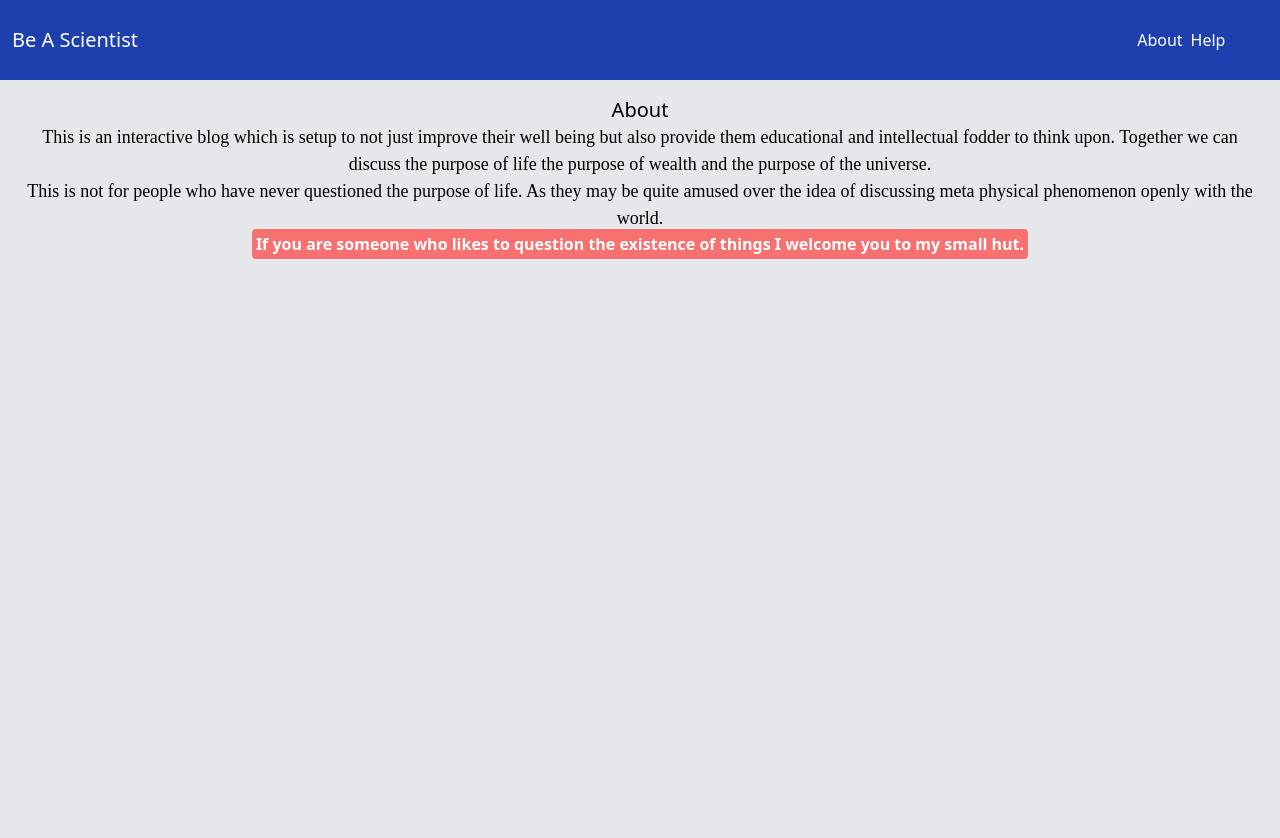
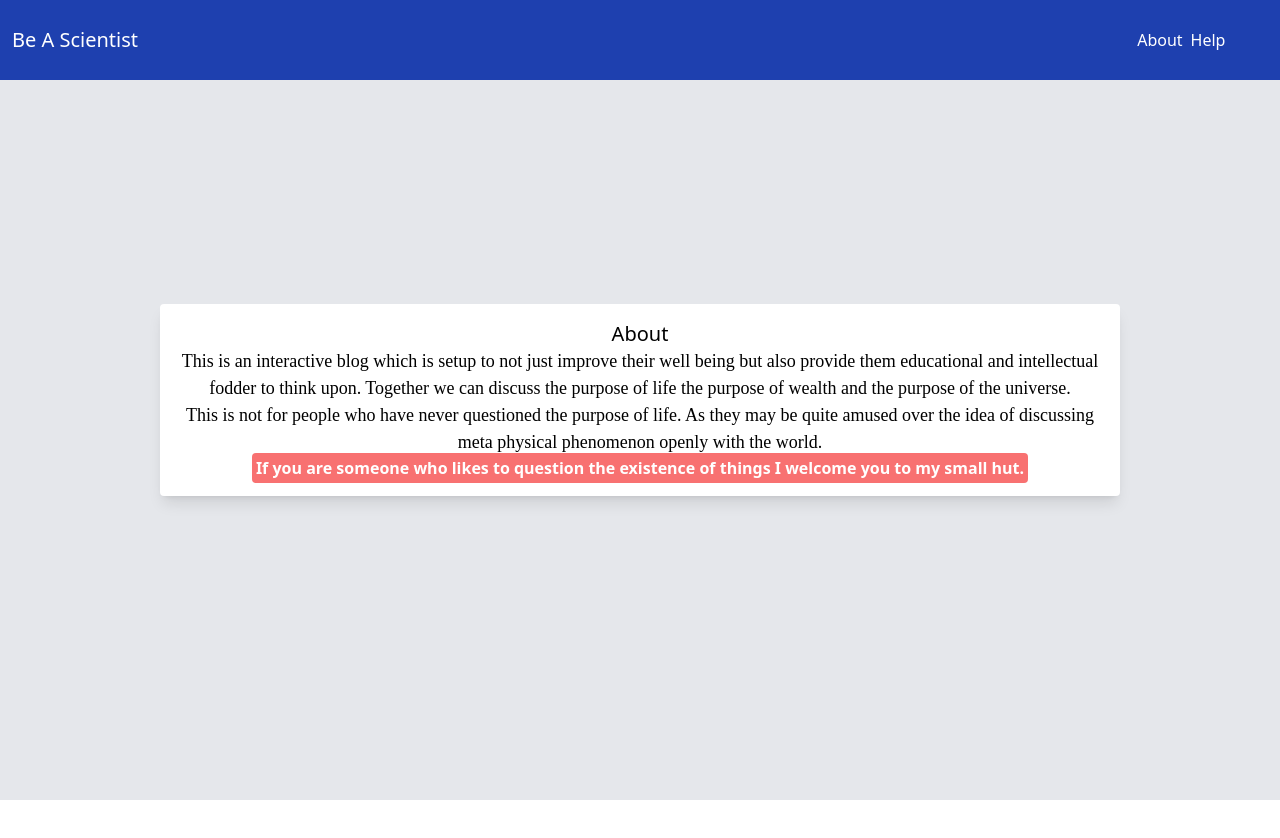
Before and after one commit to Ishan-pro/Be-a-sceintist, a React (Vite) app: page /about in a window 1280 px wide. Shown: the top 838 px of the page. After the commit the page ends 800 px from the top, so only its background shows below. Built offline with nearby package versions, Linux system fonts and the light colour scheme; no server answers; a web font is replaced by a local one.

Commit message:
Improved layout of the app

```diff
--- a/src/App.tsx
+++ b/src/App.tsx
@@ -4,7 +4,7 @@ import { About, Help, Home, Postdetail} from './pages'
 
 const Navbar = () => {
   return (
-    <nav className='bg-blue-800 p-3 text-white flex h-20 items-center'>
+    <nav className='bg-blue-800 p-3 text-white flex h-20 items-center lg:absolute lg:top-0 lg:left-0 w-full'>
       <h1 className='text-xl flex-1' >
        <a href="/" >Be A Scientist</a>
       </h1>
@@ -21,7 +21,7 @@ function App() {
   return (
     <>
     <Navbar/>
-    <main className='bg-gray-200 h-screen'>
+    <main className='bg-gray-200 h-screen lg:grid lg:place-items-center'>
 
     <Routes>
       <Route path='/about' element={<About/>}/>
--- a/src/pages/About.tsx
+++ b/src/pages/About.tsx
@@ -2,7 +2,7 @@ import React from 'react'
 
 export default function About() {
   return (
-    <div className='p-4 text-center'>
+    <div className='p-4 text-center bg-white rounded shadow-lg w-3/4'>
       <h1 className='text-xl'>About</h1>
       <p>
         This is an interactive blog which is setup to not just improve their well being but also provide them educational and intellectual fodder to think upon.
--- a/src/pages/Home.tsx
+++ b/src/pages/Home.tsx
@@ -7,10 +7,10 @@ export default function Home() {
         () => {fetchPosts().then(res => setPosts(res))}, []
     )
     return (
-    <div className='lg:grid lg:grid-cols-2'>
-        <img className="col-span-1" src={"https://lh3.googleusercontent.com/8kEQ-JBg7ggq9ZzU8rzbNX2iZCcwVsDjkFe-JLHbk-HAh4fuae-2X-mX65qlcRD5_WgweqMy24U3QgetTM5YCazSGjQL2n98f1X3L4EBh55a0ELX8Ccz8iGbjlSxNUdUQwp-DtMg7EtJ9KXvlSWIv_wvRfzhWUJHAwQmseQAaS4qD6sD5f9ATg91eeok6P3YiPi4jImijtX955sS9xzXG2ySbA3IUPTlAATp1GtYM2d6pjCUCNp0HvHkJGQfhqT6MgjUuyH8a5RCzvGRQbnyhZ1567L_7bXBVnlg9Y1ne-91s6_0vPJweiJKfmHRUdSg6N7AaVNCRUAo_6h7c26jSj362Zvb8eF3GmQb0eztZ8lfsuPYyXjeC3uS6M72aT08wFujZeO-dc8d4Y2h7O15mADSPrUoJ-LZ0CgodXIMA__Vmr_x1FQbppHH4bjSNtE2YmXZd5pGSQcKnRmODxn8QIVzm4syabfBGv3Y6gmjorAFB1CluA9tpIkXnGxN95ltigE64H-SHTMTyYX8gIh1ezJQzHsdBWjbiqB1wf1LqKaCwSElnyRlo4SLK7_WQGCzJfahWshE2RWo_G8Po1uSB-q7uyh7lfEyjASRT61vIi2JWs-oa-Tw7id6EtCJdrkD7LzrpcwFWYxoDkeEhj3vxPAjZdYmMyQ5YdLs_CKhx30vLAYoy5bqgyGYkXJxTt0EfpjvPmi6_wCRhoVaeXQXtiDyGZbaemtrRUO7yME7pNvBaP5GxlkS_-o3XUFLrEEj6nryhJPejL9r4mDxQ2eE0UrzBluT4api2ihLNs4Ru21p7S1uJjbkkTwlpx4YIvmFNbk_iDdaF9-oQTVJb8yilFFQCoi0THvToyHQNKi7gBPmI5d0kEBF2sKk7_J-ecVGIQvoiwetZifWQSnQLDyAkVGuWoGuBSJZ8dZPRFMuCp6YBWhm=s577-no?authuser=0"} alt="Beethoven writing a book" />
-        <main className='col-span-1 p-4 bg-white'>
-            <h1 className='text-xl'>Blog Posts </h1>
+    <div className=''>
+        {/* <img className="col-span-1" src={"https://lh3.googleusercontent.com/8kEQ-JBg7ggq9ZzU8rzbNX2iZCcwVsDjkFe-JLHbk-HAh4fuae-2X-mX65qlcRD5_WgweqMy24U3QgetTM5YCazSGjQL2n98f1X3L4EBh55a0ELX8Ccz8iGbjlSxNUdUQwp-DtMg7EtJ9KXvlSWIv_wvRfzhWUJHAwQmseQAaS4qD6sD5f9ATg91eeok6P3YiPi4jImijtX955sS9xzXG2ySbA3IUPTlAATp1GtYM2d6pjCUCNp0HvHkJGQfhqT6MgjUuyH8a5RCzvGRQbnyhZ1567L_7bXBVnlg9Y1ne-91s6_0vPJweiJKfmHRUdSg6N7AaVNCRUAo_6h7c26jSj362Zvb8eF3GmQb0eztZ8lfsuPYyXjeC3uS6M72aT08wFujZeO-dc8d4Y2h7O15mADSPrUoJ-LZ0CgodXIMA__Vmr_x1FQbppHH4bjSNtE2YmXZd5pGSQcKnRmODxn8QIVzm4syabfBGv3Y6gmjorAFB1CluA9tpIkXnGxN95ltigE64H-SHTMTyYX8gIh1ezJQzHsdBWjbiqB1wf1LqKaCwSElnyRlo4SLK7_WQGCzJfahWshE2RWo_G8Po1uSB-q7uyh7lfEyjASRT61vIi2JWs-oa-Tw7id6EtCJdrkD7LzrpcwFWYxoDkeEhj3vxPAjZdYmMyQ5YdLs_CKhx30vLAYoy5bqgyGYkXJxTt0EfpjvPmi6_wCRhoVaeXQXtiDyGZbaemtrRUO7yME7pNvBaP5GxlkS_-o3XUFLrEEj6nryhJPejL9r4mDxQ2eE0UrzBluT4api2ihLNs4Ru21p7S1uJjbkkTwlpx4YIvmFNbk_iDdaF9-oQTVJb8yilFFQCoi0THvToyHQNKi7gBPmI5d0kEBF2sKk7_J-ecVGIQvoiwetZifWQSnQLDyAkVGuWoGuBSJZ8dZPRFMuCp6YBWhm=s577-no?authuser=0"} alt="Beethoven writing a book" /> */}
+        <main className='col-span-1 p-4 bg-white self-stretch rounded shadow-lg w-full' >
+            <h1 className='text-xl p-2 m-2'>Blog Posts </h1>
             <div className='lg:grid lg:grid-cols-2'>
                 {posts.map(data => <PostView {...data}></PostView>)}
             </div>
```
